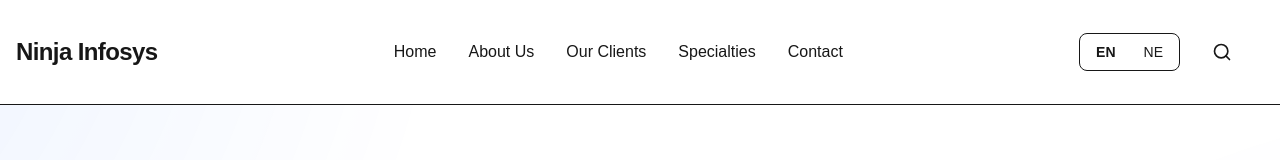
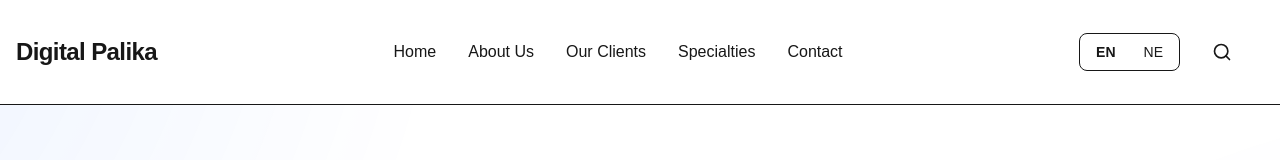
Before and after one commit to ninfosys-dev-erato/digital-palika-landing, a Next.js app: page / in a window 1280 px wide. Shown: the top 160 px of the page. Built offline with nearby package versions, Linux system fonts and the light colour scheme.

Commit message:
Updated header

```diff
--- a/components/header.tsx
+++ b/components/header.tsx
@@ -18,7 +18,7 @@ export const Header = ({ navItems, currentLang }: HeaderProps) => {
       <div className="container mx-auto px-4 flex justify-between items-center h-16">
         {/* Logo/Site Title */}
         <Link href="/" className="text-2xl font-work-sans font-semibold text-ink tracking-tight hover:text-accent transition-colors">
-          Ninja Infosys
+          Digital Palika
         </Link>
 
         {/* Main Navigation (Hidden on small screens, shown on large) */}
--- a/components/hero.tsx
+++ b/components/hero.tsx
@@ -1,4 +1,4 @@
-"use client"; // Add this for consistency, though not strictly needed if props are already translated
+"use client";
 
 import Link from 'next/link';
 
```
